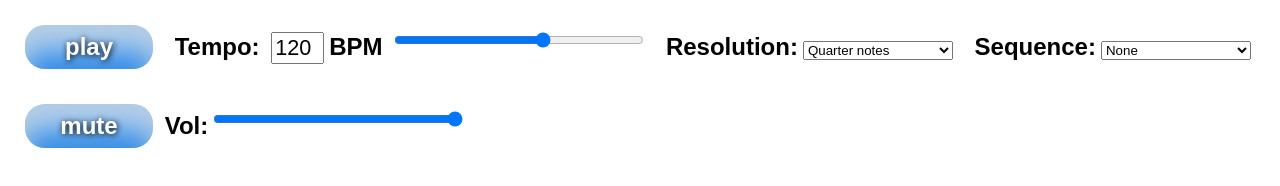
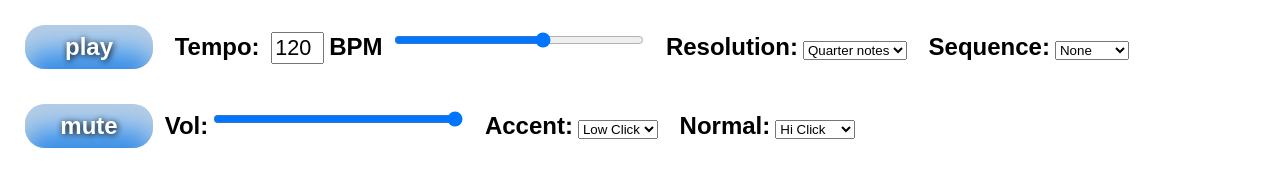
Before and after one commit to nmcgann/nmcgann.github.io, a plain HTML site: page index.html in a window 1280 px wide. Drawn offline with Linux system fonts and the light colour scheme; no server answers.

Commit message:
added option to choose sounds for accented and normal beats. improved css.

```diff
--- a/css/main.css
+++ b/css/main.css
@@ -50,14 +50,19 @@
 	/*display: inline-block;*/
 	width: 40px;
 }
-#resSelect, #seqSelect{
-	width: 150px;
+select#resSelect>option, select#seqSelect>option{
+	/*width: 150px;*/
+	display:block;
 }
 .notedisplay {
 	font-family:arial;
 	text-align: center;
 	vertical-align: middle;
 	font-size: 10em;
+}
+
+select#accBeatSelect>option, select#normBeatSelect>option{
+	display:block;
 }
 
 * {
--- a/index.html
+++ b/index.html
@@ -19,6 +19,8 @@
     </div>
 	<div class="controls">
 	<div><a class="play" onclick="mute(this);">mute</a> Vol:<input id="mastervol" type="range" min="0" max="100" style="height: 30px; width: 250px" oninput="changeVolume(this);"></div>
+	<div style="visibility:hidden">Accent:<select id="accBeatSelect" onchange="changeAccentBeat(this);"></select></div>
+	<div style="visibility:hidden">Normal:<select id="normBeatSelect" onchange="changeNormalBeat(this);"></select></div>
 	</div>
    </body>
 </html>
--- a/js/metronome.js
+++ b/js/metronome.js
@@ -33,14 +33,24 @@ var masterGainNode = null;
 var bufferLoader = null; 	//audio sample data loader
 var audioBuffers = [];
 var audioIsLoaded = false;
-var audioFilesArr = ["hi_click.wav", "low_click.wav"]; //first beat sound, other beats sound
+var audioFilesArr = [
+	{"name" : "Hi Click", "url": "audio/hi_click.wav"},
+	{"name" : "Low Click", "url": "audio/low_click.wav"},
+	{"name" : "Clave", "url": "audio/clave.wav"},
+	{"name" : "Cowbell", "url": "audio/cowbell.wav"},
+	{"name" : "Rim", "url": "audio/rim.wav"},
+	{"name" : "Sticks", "url": "audio/sticks.wav"}
+
+];
 var maxSlider = 100;
 
 var parameters = {	//the control values/options
 	"resSelect" : 	0,		// 2 == 16th, 1 == 8th, 0 == quarter note **NM changed 16th and quarter
 	"seqSelect" : 	0,		// 0=none, 1=cycle of 4ths, 2=random
 	"tempo"		:	120,	// tempo (in beats per minute)
-	"mastervol" :	100		// master volume %
+	"mastervol" :	100,		// master volume %
+	"accentedBeat" : 1,
+	"normalBeat" :   0
 };
 
 // First, let's shim the requestAnimationFrame API, with a setTimeout fallback
@@ -106,15 +116,15 @@ function scheduleNote( beatNumber, time ) {
 
 		if (beatNumber % 16 === 0){ // beat 0
 			//osc.frequency.value = 880.0;
-			note.buffer = audioBuffers[0];
+			note.buffer = audioBuffers[parameters.accentedBeat];
 
 		} else if (beatNumber % 4 === 0 ) { // quarter notes
 			//osc.frequency.value = 440.0;
-			note.buffer = audioBuffers[1];
+			note.buffer = audioBuffers[parameters.normalBeat];
 		}
 		else { // other 16th notes
 			//osc.frequency.value = 220.0;
-			note.buffer = audioBuffers[1];
+			note.buffer = audioBuffers[parameters.normalBeat];
 		}
 
 		note.connect(muteNode);
@@ -308,6 +318,16 @@ function changeSequence(element){
 	updateSavedParameters();
 }
 
+function changeAccentBeat(element){
+	parameters.accentedBeat  = parseInt(element.selectedIndex);
+	updateSavedParameters();
+}
+
+function changeNormalBeat(element){
+	parameters.normalBeat  = parseInt(element.selectedIndex);
+	updateSavedParameters();
+}
+
 function finishedLoadingAudio(bufferList){
 	// save loaded audio
     audioBuffers = bufferList.slice();
@@ -366,6 +386,34 @@ function setParameters(){
 	maxSlider = parseInt(element1.max);
 }
 
+function buildNoteSoundSelects(){
+
+	var theAccSelect = document.getElementById("accBeatSelect");
+	var theNormSelect = document.getElementById("normBeatSelect");
+
+	if(audioFilesArr.length > 0){
+		var nameArray = audioFilesArr.map(function(a) {return a.name;}); //get names for select
+		//console.log(nameArray);
+		for(var i = 0; i < nameArray.length; i++){
+			var el = document.createElement("option");
+			//el.text = nameArray[i];
+			el.text = nameArray[i];
+			el.value = i;
+			theAccSelect.add(el);
+			var copyElement = el.cloneNode(true);
+			theNormSelect.add(copyElement);
+			//console.log(el);
+		}
+
+		theAccSelect.selectedIndex  = parameters.accentedBeat;
+		theNormSelect.selectedIndex  = parameters.normalBeat;
+		//unhide the controls
+		theAccSelect.parentNode.style.visibility = 'inherit';
+		theNormSelect.parentNode.style.visibility = 'inherit';
+	}
+
+}
+
 function init(){
     var container = document.createElement( 'div' );
 
@@ -403,13 +451,17 @@ function init(){
 
     // if we wanted to load audio files, etc., this is where we should do it.
 
+	var urlArray = audioFilesArr.map(function(a) {return a.url;}); //get urls for loader
+
 	bufferLoader = new BufferLoader(
         audioContext,
-        audioFilesArr,
+        urlArray,
         finishedLoadingAudio
     );
 
 	bufferLoader.load(); //load all the audio files
+
+	buildNoteSoundSelects();
 
 //NM added mute(vol) control
 	// Create a gain node for mute
```
Also changed, not shown: 8 other files.
